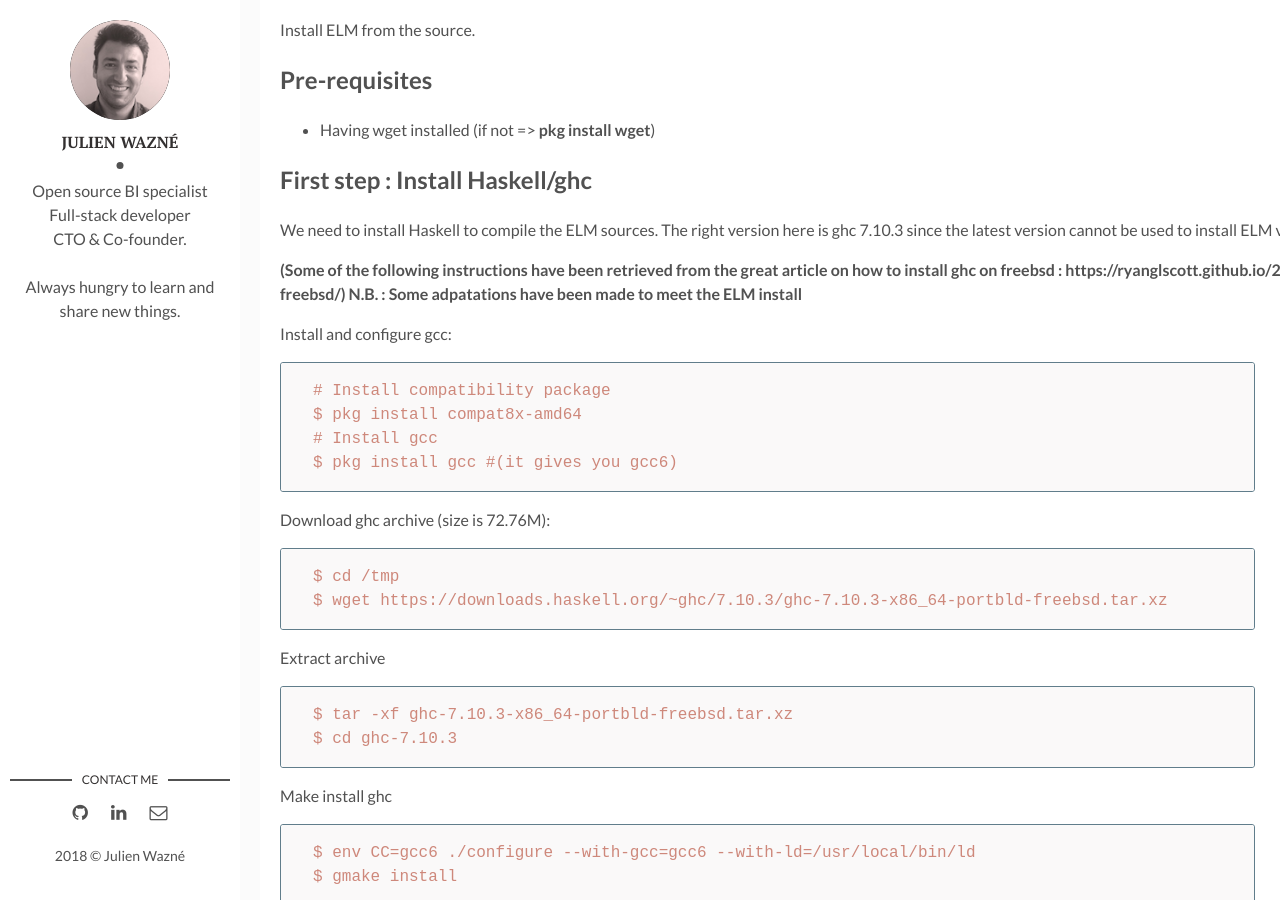
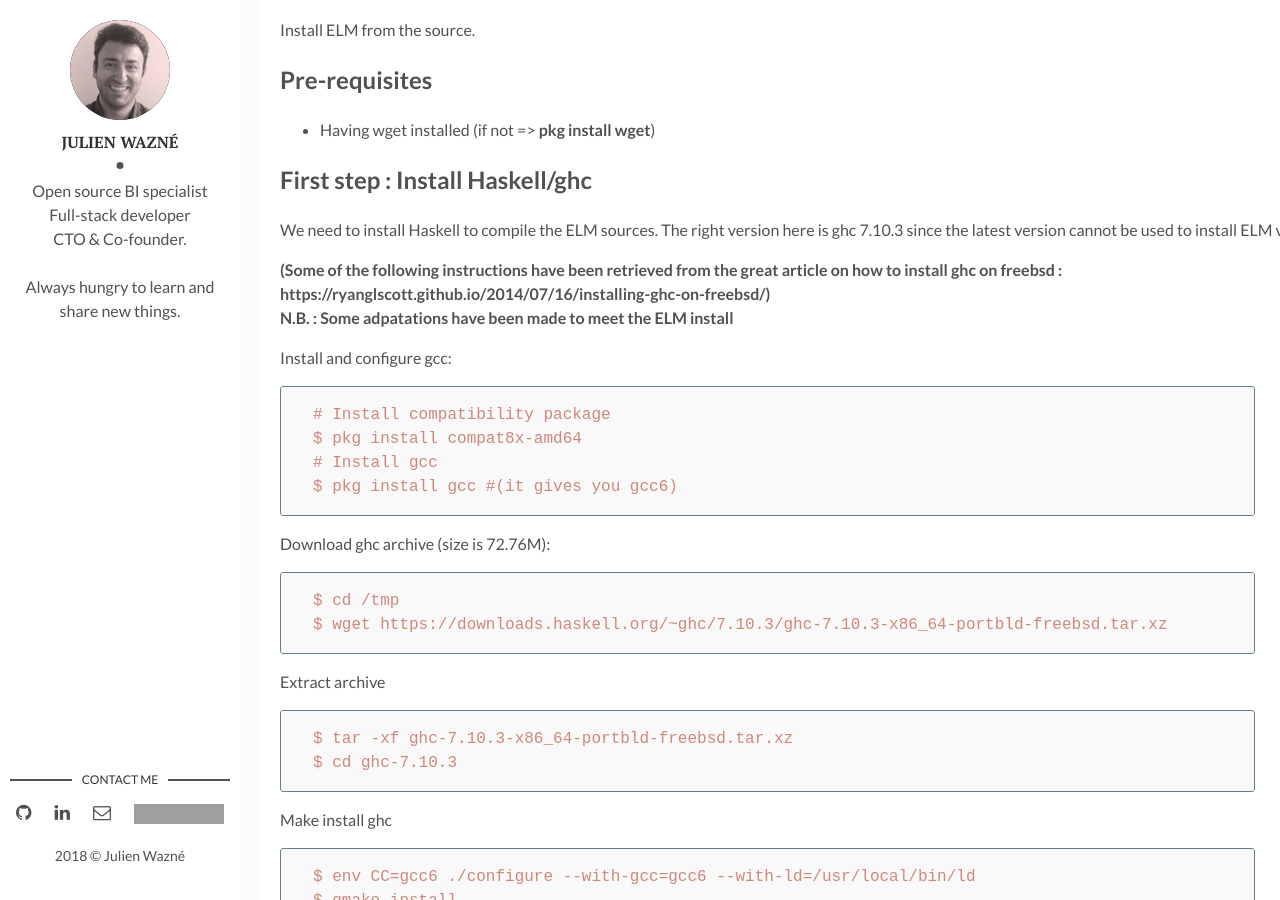
Before and after one commit to jwazne/jwazne.github.io, a Jekyll site: the page built from _posts/2018-01-09-install-elm-on-freebsd.markdown, in a window 1280 px wide and 900 px high, scrolled down 1105 px. Built offline with Jekyll 4.4.1, drawn with Linux system fonts in a browser that asks for light colours; grey boxes are pictures that could not be loaded.

Commit message:
- Adding codementor link

```diff
--- a/_config.yml
+++ b/_config.yml
@@ -13,7 +13,7 @@ author-img: julien-wazne.png
 about-author: Open source BI specialist<br>Full-stack developer<br>CTO & Co-founder.<br><br>Always hungry to learn and share new things. # add description
 #twitter: # add your Twitter handle
 #facebook: # add your Facebook handle
-github: jwazne # add your Github handle
+#github: jwazne # add your Github handle
 linkedin: julienwazne # add your Linkedin handle
 email: jwazne@gmail.com # add your Email address
 
--- a/_layouts/main.html
+++ b/_layouts/main.html
@@ -29,7 +29,7 @@ layout: default
         {% if site.github %}
           <li class="github"><a href="http://github.com/{{site.github}}" target="_blank"><i class="fa fa-github"></i></a></li>
         {% else %}
-          <li class="github"><a href="http://github.com/" target="_blank"><i class="fa fa-github" aria-hidden="true"></i></a></li>
+          <!-- <li class="github"><a href="http://github.com/" target="_blank"><i class="fa fa-github" aria-hidden="true"></i></a></li>-->
         {% endif %}
         {% if site.linkedin %}
           <li class="linkedin"><a href="https://in.linkedin.com/in/{{site.linkedin}}" target="_blank"><i class="fa fa-linkedin"></i></a></li>
@@ -41,6 +41,9 @@ layout: default
         {% else %}
           <li class="email"><a href="mailto:example.david@blog.com"><i class="fa fa-envelope-o" aria-hidden="true"></i></a></li>
         {% endif %}
+        <li class="email">
+          <a href="https://www.codementor.io/jwazne?utm_source=github&utm_medium=button&utm_term=jwazne&utm_campaign=github"><img src="https://cdn.codementor.io/badges/get_help_github.svg" alt="Get help on Codementor" style="max-width:100%" /></a>
+        </li>
       </ul>
     </section> <!-- End Section Contact -->
     <div class="copyright">
--- a/_posts/2018-01-09-install-elm-on-freebsd.markdown
+++ b/_posts/2018-01-09-install-elm-on-freebsd.markdown
@@ -29,8 +29,9 @@ Install ELM from the source.
 We need to install Haskell to compile the ELM sources.
 The right version here is ghc 7.10.3 since the latest version cannot be used to install ELM v18
 
-**(Some of the following instructions have been retrieved from the great article on how to install ghc on freebsd : https://ryanglscott.github.io/2014/07/16/installing-ghc-on-freebsd/)
-N.B. : Some adpatations have been made to meet the ELM install**
+**(Some of the following instructions have been retrieved from the great article on how to install ghc on freebsd :
+   https://ryanglscott.github.io/2014/07/16/installing-ghc-on-freebsd/)
+   N.B. : Some adpatations have been made to meet the ELM install**
 
 Install and configure gcc:
 
```
Also changed, not shown: 6 other files.
